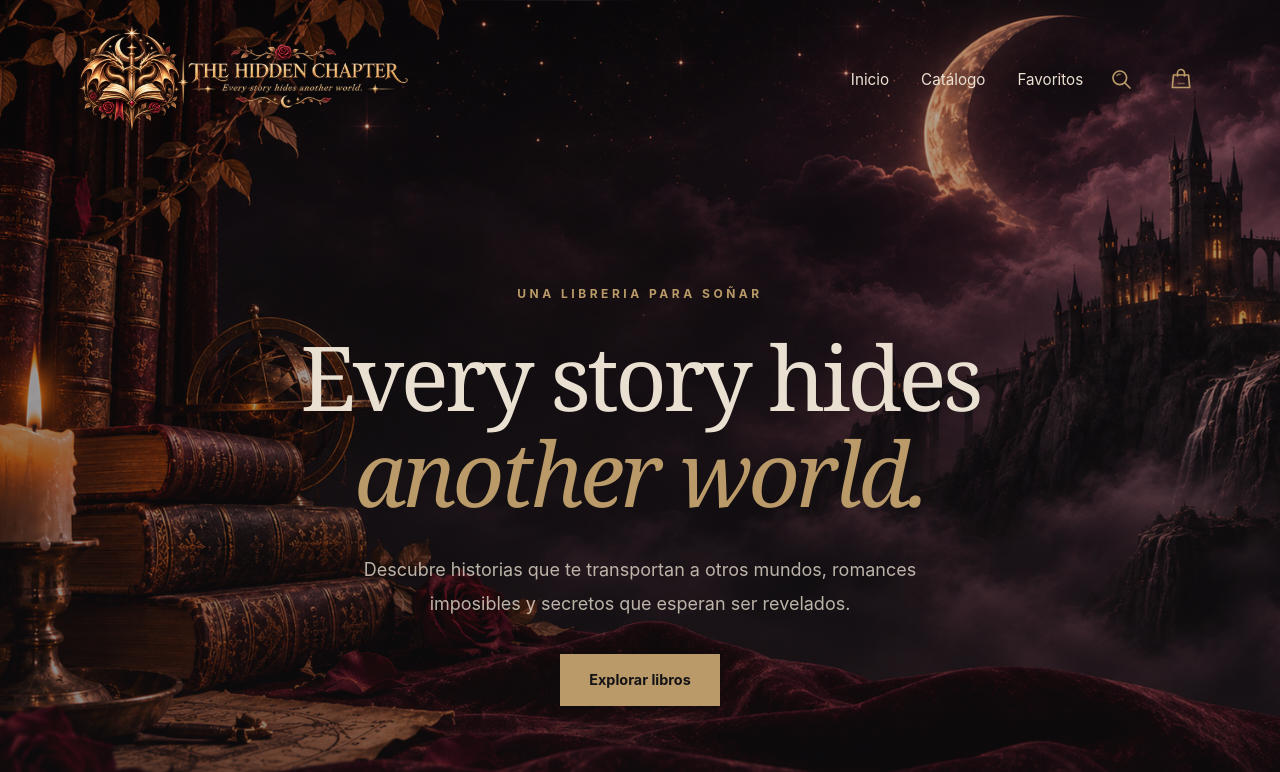
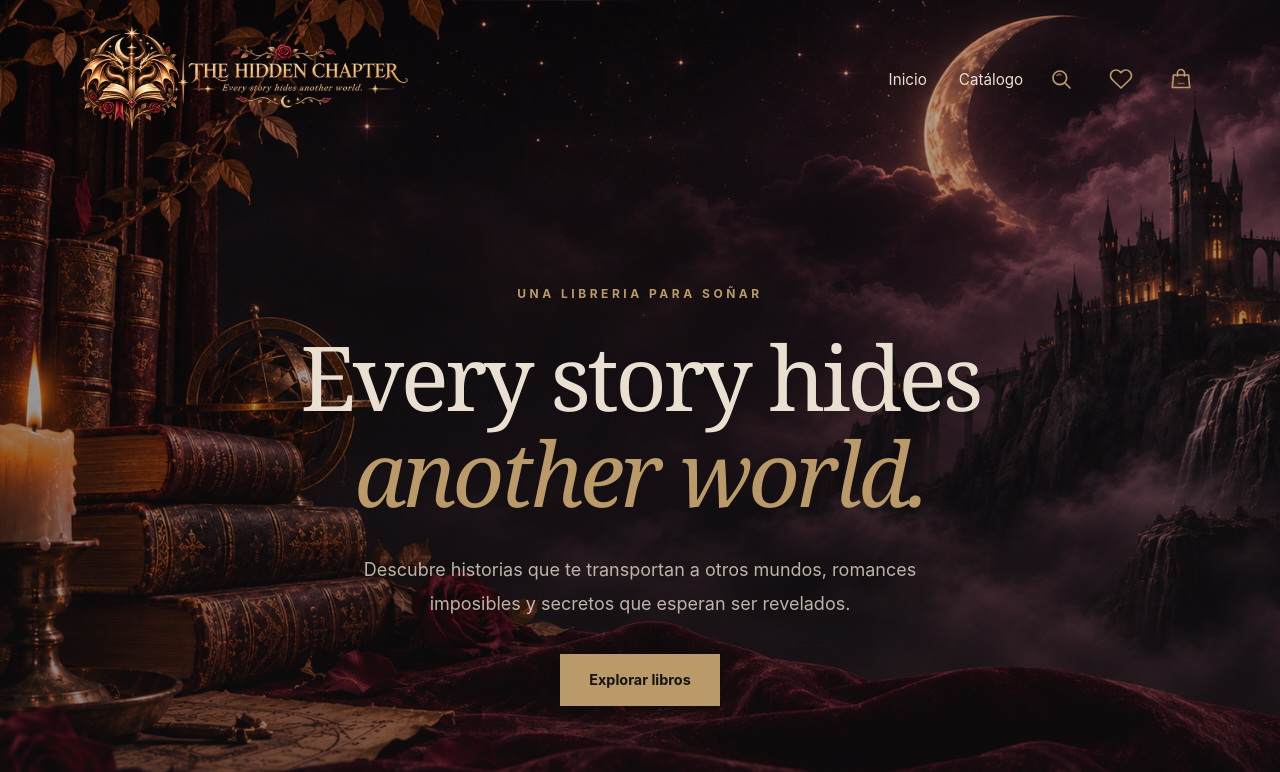
Before and after one commit to Sofia20092003/Ejercicio-React-1ev, a React (Vite) app: page / in a window 1280 px wide. Shown: the top 772 px of the page. Built offline with nearby package versions, Linux system fonts and the light colour scheme.

Commit message:
Ajusta navegación e icono de favoritos
Abre el catálogo en la misma pestaña y sustituye el enlace de favoritos por un icono de corazón dorado. Actualiza la documentación correspondiente.

```diff
--- a/src/App.css
+++ b/src/App.css
@@ -260,6 +260,16 @@
   cursor: pointer;
 }
 
+.nav-icon svg {
+  width: 1.5rem;
+  height: 1.5rem;
+  fill: none;
+  stroke: var(--color-gold);
+  stroke-width: 1.7;
+  stroke-linecap: round;
+  stroke-linejoin: round;
+}
+
 .nav-icon img{
   display: block;
   width: 1.5rem;
@@ -487,6 +497,7 @@
     padding: 0.375rem;
   }
 
+  .nav-icon svg,
   .nav-icon img {
     width: 1.375rem;
     height: 1.375rem;
--- a/src/components/Header.tsx
+++ b/src/components/Header.tsx
@@ -41,8 +41,7 @@ function Header() {
             <nav className={`navigation ${buscadorAbierto ? 'search-open' : ''}`} aria-label="Navegación principal">
                 <div className="nav-links">
                     <Link to="/">Inicio</Link>
-                    <Link to="/catalogo" target="_blank" rel="noopener noreferrer" aria-label="Catálogo (se abre en una pestaña nueva)">Catálogo</Link>
-                    <Link to="/favoritos">Favoritos</Link>
+                    <Link to="/catalogo">Catálogo</Link>
                 </div>
 
                 <div className="nav-search">
@@ -68,6 +67,10 @@ function Header() {
 
 
 
+                <Link to="/favoritos" className="nav-icon" aria-label="Ver favoritos">
+                    <svg viewBox="0 0 24 24" aria-hidden="true"><path d="M20.8 4.6a5.5 5.5 0 0 0-7.8 0L12 5.7l-1.1-1.1a5.5 5.5 0 0 0-7.8 7.8l1.1 1.1L12 21l7.8-7.5 1.1-1.1a5.5 5.5 0 0 0-.1-7.8Z" /></svg>
+                </Link>
+
                 <Link
                     to="/carrito"
                     className="nav-icon"
--- a/src/pages/HomePage.tsx
+++ b/src/pages/HomePage.tsx
@@ -18,7 +18,7 @@ function HomePage() {
             <BookCard key={book.id} book={book} />
           ))}
         </div>
-        <Link className="primary-button catalog-link" to="/catalogo" target="_blank" rel="noopener noreferrer" aria-label="Ver catálogo completo (se abre en una pestaña nueva)">Ver catálogo completo</Link>
+        <Link className="primary-button catalog-link" to="/catalogo">Ver catálogo completo</Link>
       </section>
     </>
   )
```
Also changed, not shown: 2 other files (tests, documents, lock files or other folders).
